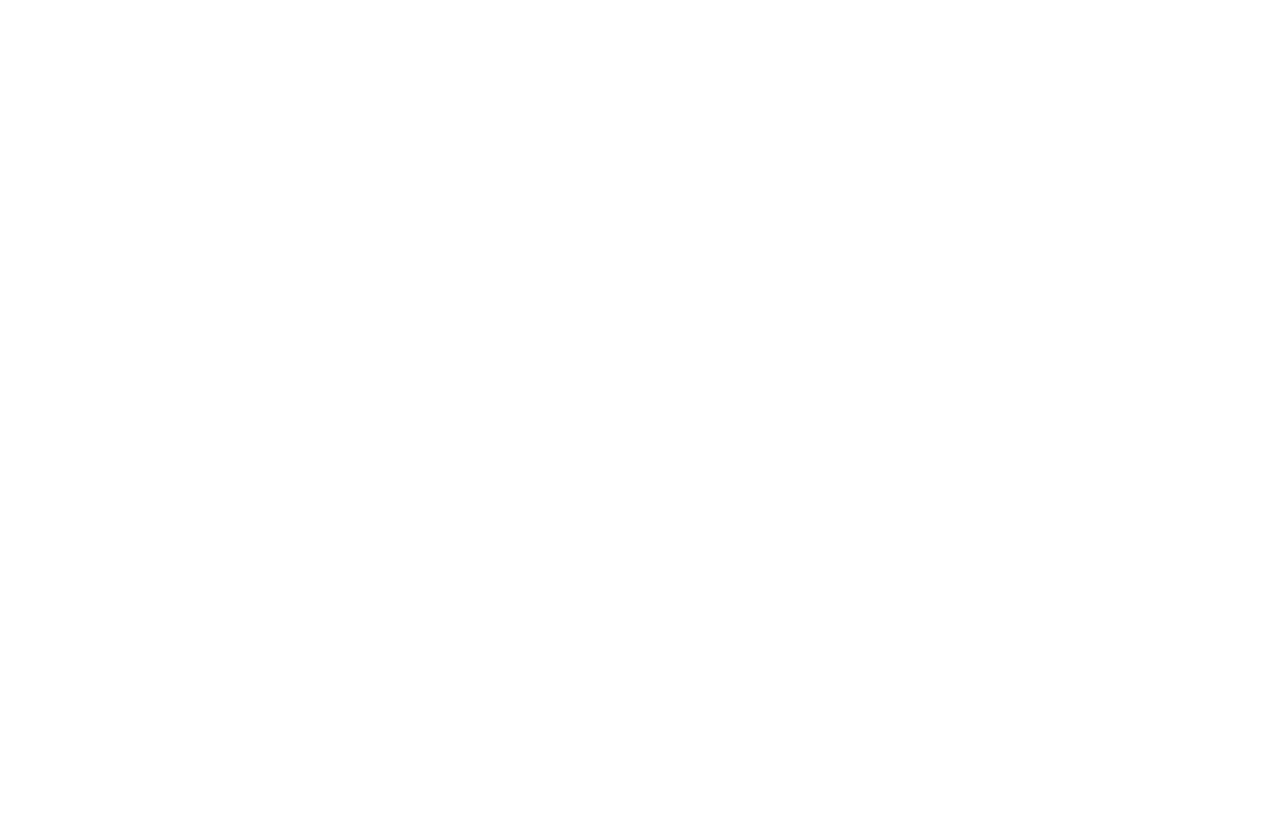
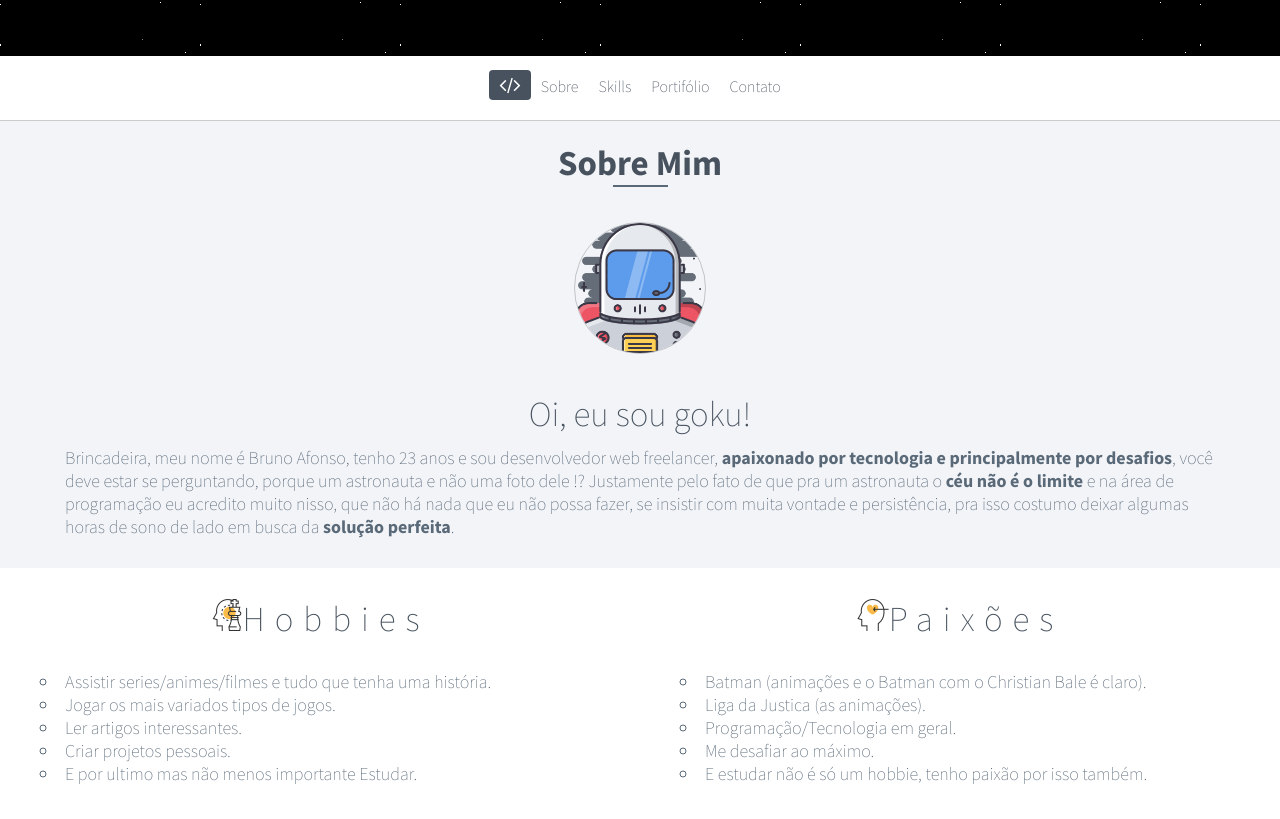
Before and after one commit to brunohafonso/cv, an Angular app: page / in a window 1280 px wide. Shown: the part 679-1498 px from the top of the page. Before the commit the page ends 800 px from the top, so only its background shows below. Built offline with nearby package versions, Linux system fonts and the light colour scheme.

Commit message:
ajuste das imagens

```diff
--- a/src/app/cv-main/cv-main.component.html
+++ b/src/app/cv-main/cv-main.component.html
@@ -78,7 +78,7 @@
           Sobre Mim
       </h2>
       <div class="header__divisor header__divisor--grey header__divisor--small sobre-container__descricao-container__divisor"></div>
-      <img class="sobre-container__descricao-container__avatar" alt="Avatar Astronaut" [src]="../../assets/astronaut.png" />
+      <img class="sobre-container__descricao-container__avatar" alt="Avatar Astronaut" src="/assets/astronaut.png" />
       <h2 class="header header__secondary--large sobre-container__descricao-container__saudacao">
           Oi, eu sou goku!
       </h2>
@@ -94,7 +94,7 @@
   </div>
   <div class="sobre-container__preferencias-container">
       <div class="sobre-container__preferencias-container__bloco">
-          <img [src]="../../assets/hobbies.png" alt="hobbies" class="sobre-container__preferencias-container__bloco__icon" />
+          <img src="/assets/hobbies.png" alt="hobbies" class="sobre-container__preferencias-container__bloco__icon" />
           <h2 class="header header__secondary--large sobre-container__preferencias-container__bloco__title">
               Hobbies
           </h2>
@@ -107,7 +107,7 @@
           </ul>
       </div>
       <div class="sobre-container__preferencias-container__bloco">
-          <img [src]="../../../assets/paixoes.png" alt="paixões" class="sobre-container__preferencias-container__bloco__icon" />
+          <img src="/assets/paixoes.png" alt="paixões" class="sobre-container__preferencias-container__bloco__icon" />
           <h2 class="header header__secondary--large sobre-container__preferencias-container__bloco__title">
               Paixões
           </h2>
```
